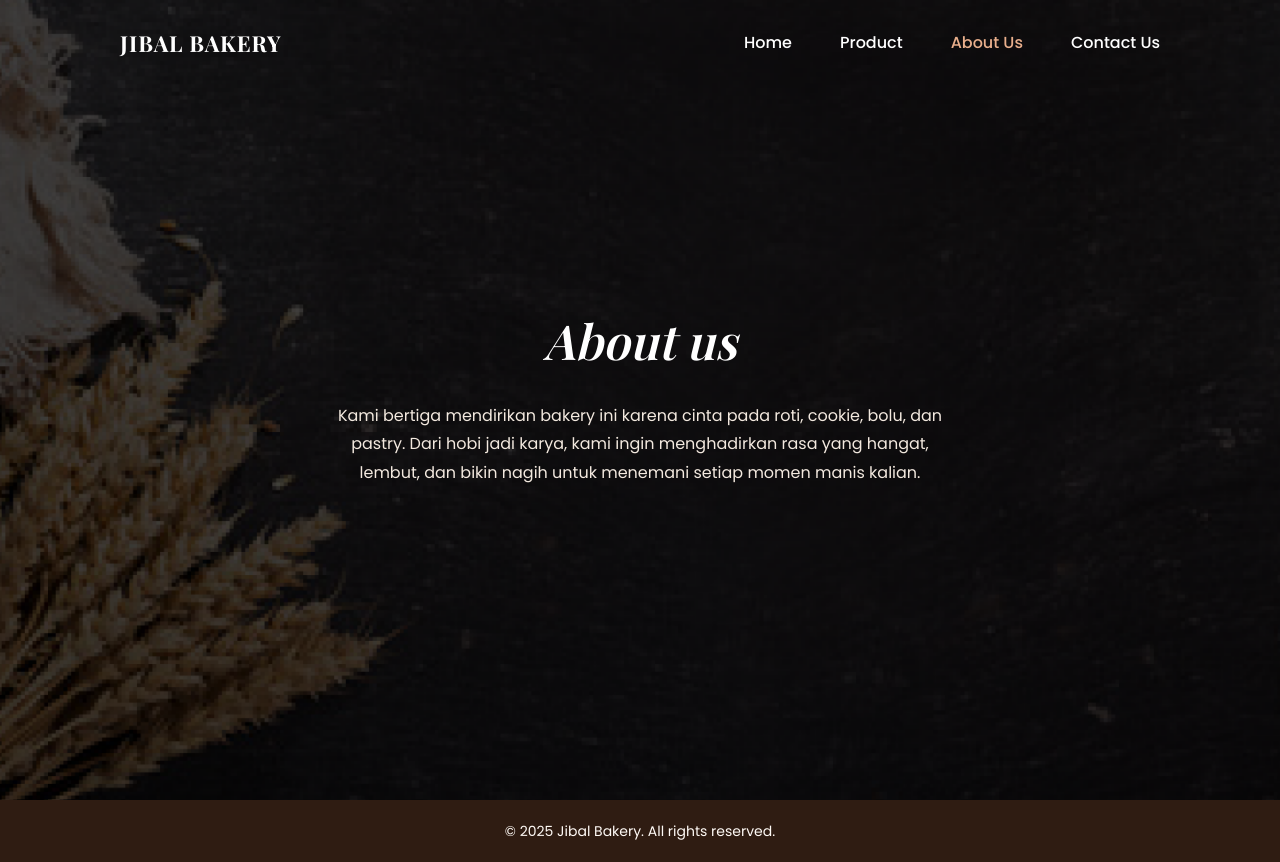
After one commit to SirGhaniR/Jibal-Bakery, a PHP site: page /about-us.html in a window 1280 px wide. The commit adds this page. Run offline with PHP 8.4, Linux system fonts and the light colour scheme; some libraries are stand-ins or nearby versions.

Commit message:
Add about us page

```diff
--- /dev/null
+++ b/about-us.html
@@ -0,0 +1,45 @@
+<!DOCTYPE html>
+<html lang="en">
+  <head>
+    <meta charset="UTF-8" />
+    <meta name="viewport" content="width=device-width, initial-scale=1.0" />
+    <title>About Us - Jibal Bakery</title>
+    <link rel="stylesheet" href="globals.css" />
+    <link rel="stylesheet" href="style.css" />
+  </head>
+  <body>
+    <!-- HEADER -->
+    <header class="navbar">
+      <div class="logo">
+        <a href="/" aria-label="Jibal Bakery Home">
+          <h1>JIBAL BAKERY</h1>
+        </a>
+      </div>
+      <nav class="main-nav" aria-label="Main Navigation">
+        <ul>
+          <li><a href="index.html">Home</a></li>
+          <li><a href="#">Product</a></li>
+          <li><a href="about-us.html" class="active">About Us</a></li>
+          <li><a href="#">Contact Us</a></li>
+        </ul>
+      </nav>
+    </header>
+
+    <!-- ABOUT US SECTION -->
+    <section class="about-section">
+      <div class="about-content">
+        <h2>About us</h2>
+        <p>
+          Kami bertiga mendirikan bakery ini karena cinta pada roti, cookie, bolu, dan pastry.
+          Dari hobi jadi karya, kami ingin menghadirkan rasa yang hangat, lembut, dan bikin
+          nagih untuk menemani setiap momen manis kalian.
+        </p>
+      </div>
+    </section>
+
+    <!-- FOOTER -->
+    <footer>
+      <p>&copy; 2025 Jibal Bakery. All rights reserved.</p>
+    </footer>
+  </body>
+</html>
--- a/style.css
+++ b/style.css
@@ -152,6 +152,51 @@ header.navbar {
   color: #5b3e2c;
 }
 
+/* ========== ABOUT US SECTION ========== */
+.about-section {
+  position: relative;
+  width: 100%;
+  height: 100vh;
+  background: url("img/image3.png") center/cover no-repeat;
+  display: flex;
+  align-items: center;
+  justify-content: center;
+  text-align: center;
+}
+
+.about-section::after {
+  content: "";
+  position: absolute;
+  inset: 0;
+  background: rgba(0, 0, 0, 0.5);
+  z-index: 1;
+}
+
+.about-content {
+  position: relative;
+  z-index: 2;
+  color: #fff;
+  max-width: 700px;
+  padding: 40px;
+}
+
+.about-content h2 {
+  font-family: "Playfair Display", serif;
+  font-weight: 600;
+  font-size: 48px;
+  font-style: italic;
+  margin-bottom: 32px;
+  line-height: 1.2;
+}
+
+.about-content p {
+  font-family: "Poppins", sans-serif;
+  font-size: 16px;
+  font-weight: 400;
+  line-height: 1.8;
+  color: #f3e9df;
+}
+
 /* ========== FOOTER ========== */
 footer {
   background: #2f1c12;
```
Also changed, not shown: img/image.png (added), img/image3.png (added).
